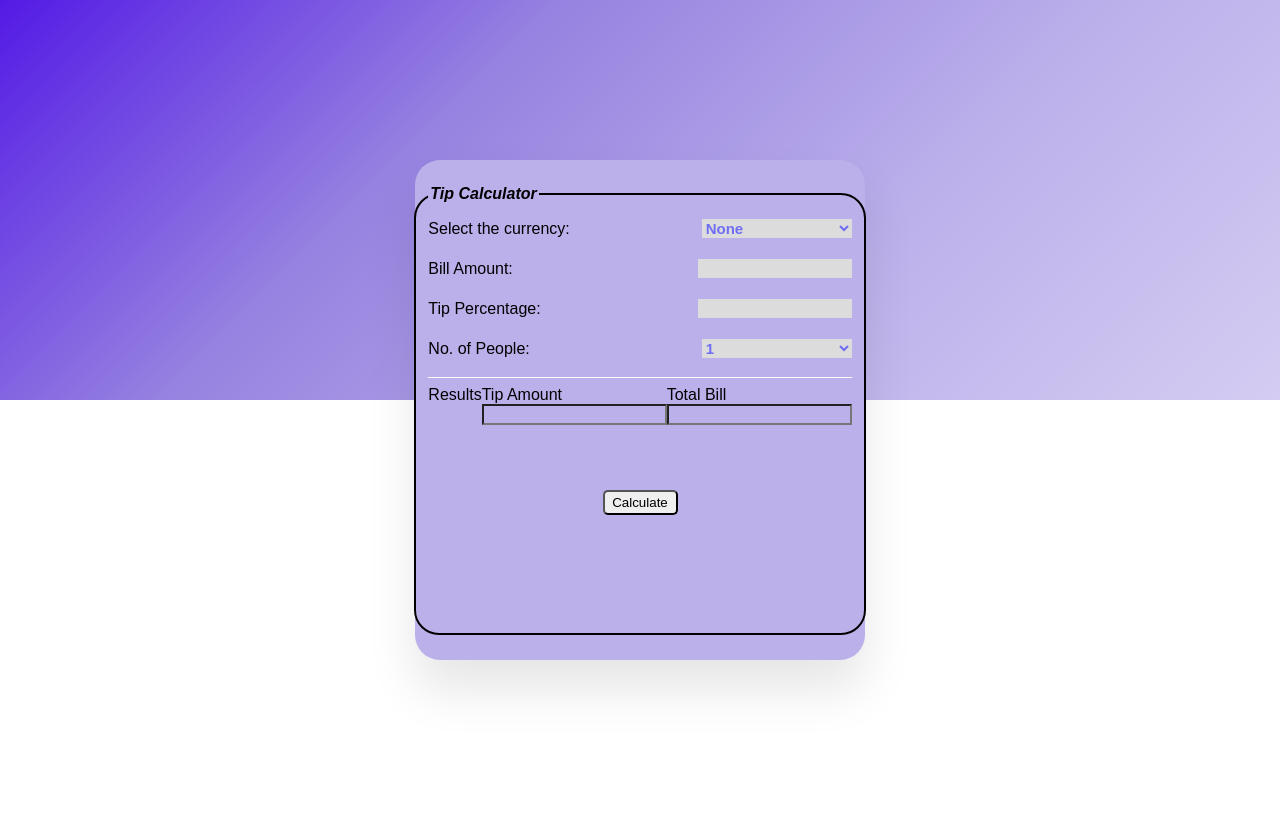
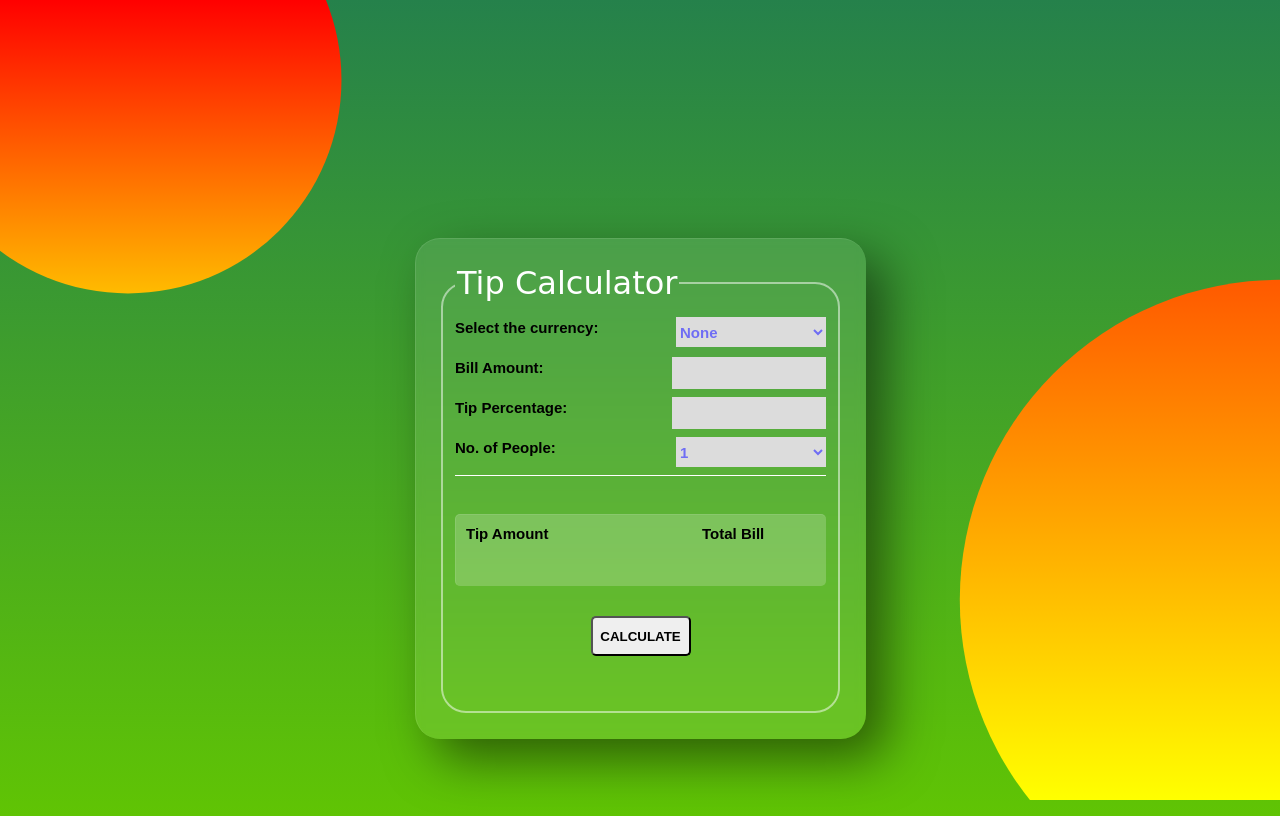
Before and after one commit to Praizbenzy/Javascript_Milestone, a plain HTML site: page Tip_calculator/tip_calculator.html in a window 1280 px wide. Drawn offline with Linux system fonts and the light colour scheme; a web font is replaced by a local one.

Commit message:
changes made to tip cal

```diff
--- a/Tip_calculator/script.js
+++ b/Tip_calculator/script.js
@@ -1,10 +1,13 @@
 let btn = document.getElementById('btn');
 
 btn.addEventListener('click', function(){
-    let billCurrency = document.getElementById('currency').value;
+
     let billAmount = document.getElementById('bill_amount').value;
     let tipPercent = document.getElementById('tip_percent').value;
     let noPeople = document.getElementById('no_people').value;
 
     let totalTip = document.getElementById('total_tip').value = billAmount / tipPercent / noPeople;
+    let totalBill = document.getElementById('total_bill').value = billAmount ;
+
+    total_tip.value = totalTip.toFixed(2)
 })
--- a/Tip_calculator/tip.css
+++ b/Tip_calculator/tip.css
@@ -1,14 +1,36 @@
 
 
 body{
-    background-color: gainsboro;
-    background: linear-gradient(135deg, #541ae5,#9682e0,#bcb0eb,#d4ccf2) fixed;
-    background-size: 100% 50%;
-    background-repeat: no-repeat;
+    display: flex;
+    font-family: 'Poppins', sans-serif;
+    justify-content: center;
+    align-items: center;
+    min-height: 100vh;
+    background: linear-gradient( #25814b,  #60c404);
+}
+
+body::before{
+    content: '';
+    position:absolute;
+    top: 0;
+    left: 0;
+    width: 100%;
     height: 100%;
-    margin: 0;
-    font-family: arial, sans-serif;
+    background: linear-gradient( #f00, #ff0);
+    clip-path: circle(30% at right 75%);
 }
+
+body::after{
+    content: '';
+    position:absolute;
+    top: 0;
+    left: 0;
+    width: 100%;
+    height: 100%;
+    background: linear-gradient( #f00, #ff0, #ffffff);
+    clip-path: circle(20% at 10% 10%);
+}
+
 section{
     display: flex;
     justify-content: center;
@@ -18,12 +40,16 @@ section{
 #container {
     height: 500px;
     width: 450px;
-    background-color: #bcb0eb;
-    box-shadow: 0 30px 50px rgba(0, 0, 0, 0.1);
+    box-shadow: 20px 20px 50px rgba(0, 0, 0, 0.5);
+    background: rgba(255, 255, 255, 0.1);
     display: flex;
     justify-content: center;
     align-items: center;
     border-radius: 25px;
+    overflow: hidden;
+    border-top: 1px solid rgba(255, 255, 255, 0.1);
+    border-left: 1px solid rgba(255, 255, 255, 0.1);
+    backdrop-filter: blur(5px);
 }
 
 #container .tip_area{
@@ -33,7 +59,7 @@ section{
     width: 360px;
     height: 430px;
     border-radius: 25px;
-    border: 2px solid;
+    border: 2px solid rgba(255, 255, 255, 0.5);
 }
 
 .wrapper{
@@ -43,10 +69,16 @@ section{
     margin: 10px 0;
 }
 
+label{
+    font-size: 15px;
+    font-weight: bold;
+}
+
 .val {
     font-weight: 600;
     font-size: 15px;
     width: 150px;
+    height: 30px;
     background-color: gainsboro;
     border: none;
     outline: none;
@@ -59,8 +91,10 @@ hr{
     border-bottom: 1px solid #ffffff;
 }
 .tip_header{
-    font-weight: 600;
-    font-style: italic;
+    font-size: 2em;
+    font-family: 'Rampart One', cursive;
+    color:  rgba(255, 255, 255, 5);
+    pointer-events: none;
 }
 
 
@@ -73,11 +107,21 @@ hr{
 .result_space{
     display: flex;
     align-content: space-between;
-
+    margin-top: 30px;
+    padding: 10px;
+    width: 350px;
+    border-radius: 5px;
+    overflow: hidden;
+    border-top: 1px solid rgba(255, 255, 255, 0.1);
+    border-left: 1px solid rgba(255, 255, 255, 0.1);
+    background-color: rgba(255, 255, 255, 0.2);
 }
 
 .input_result{
     background-color: transparent;
+    border: none;
+    margin-top: 10px;
+    font-size: 18px;
 }
 
 .button_cal{
@@ -86,11 +130,13 @@ hr{
 }
 
 .btn{
-    width: 75px;
-    height: 25px;
+    width: 100px;
+    height: 40px;
     border-radius: 5px;
-    margin-top: 65px;
-    padding: 0;
+    margin-top: 30px;
+    font-weight: bold;
+    text-transform: uppercase;
+    color: #000000;
 
 }
 
--- a/Tip_calculator/tip_calculator.html
+++ b/Tip_calculator/tip_calculator.html
@@ -5,6 +5,9 @@
     <meta http-equiv="X-UA-Compatible" content="IE=edge">
     <meta name="viewport" content="width=device-width, initial-scale=1.0">
     <link rel="shortcut icon" type="image/png" href="images/icon.png"/>
+    <link rel="preconnect" href="https://fonts.googleapis.com">
+    <link rel="preconnect" href="https://fonts.gstatic.com" crossorigin>
+    <link href="https://fonts.googleapis.com/css2?family=Rampart+One&display=swap" rel="stylesheet">
     <title>Tip Caculator</title>
     <link rel="stylesheet" href="tip.css">
 </head>
@@ -81,7 +84,6 @@
 
             <hr>
             <div class="result_space">
-                <label class="result_header ">Results</label>
                 <div>
                     <label for="bill">Tip Amount</label>
                     <input type="number" id="total_tip" class="input_result" value="">
```
